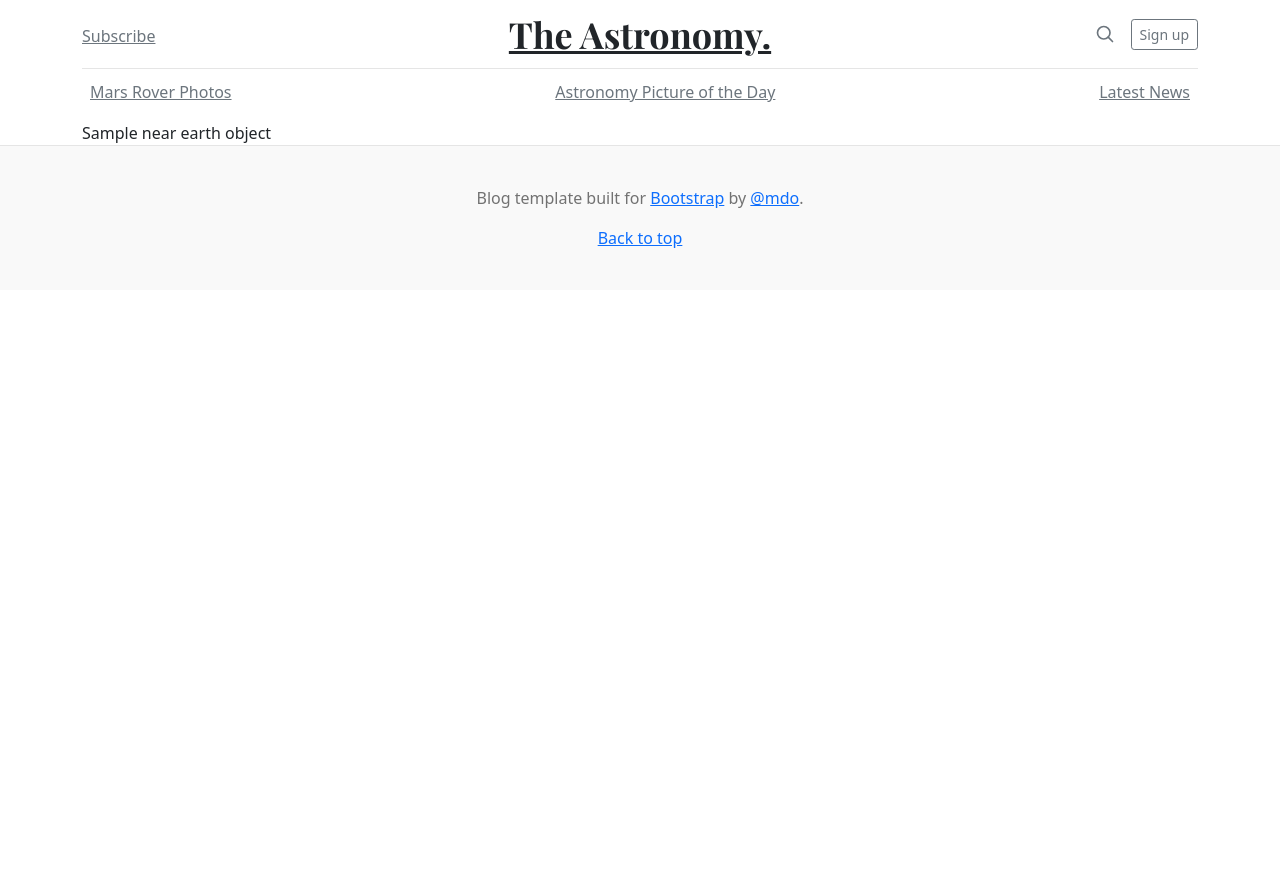
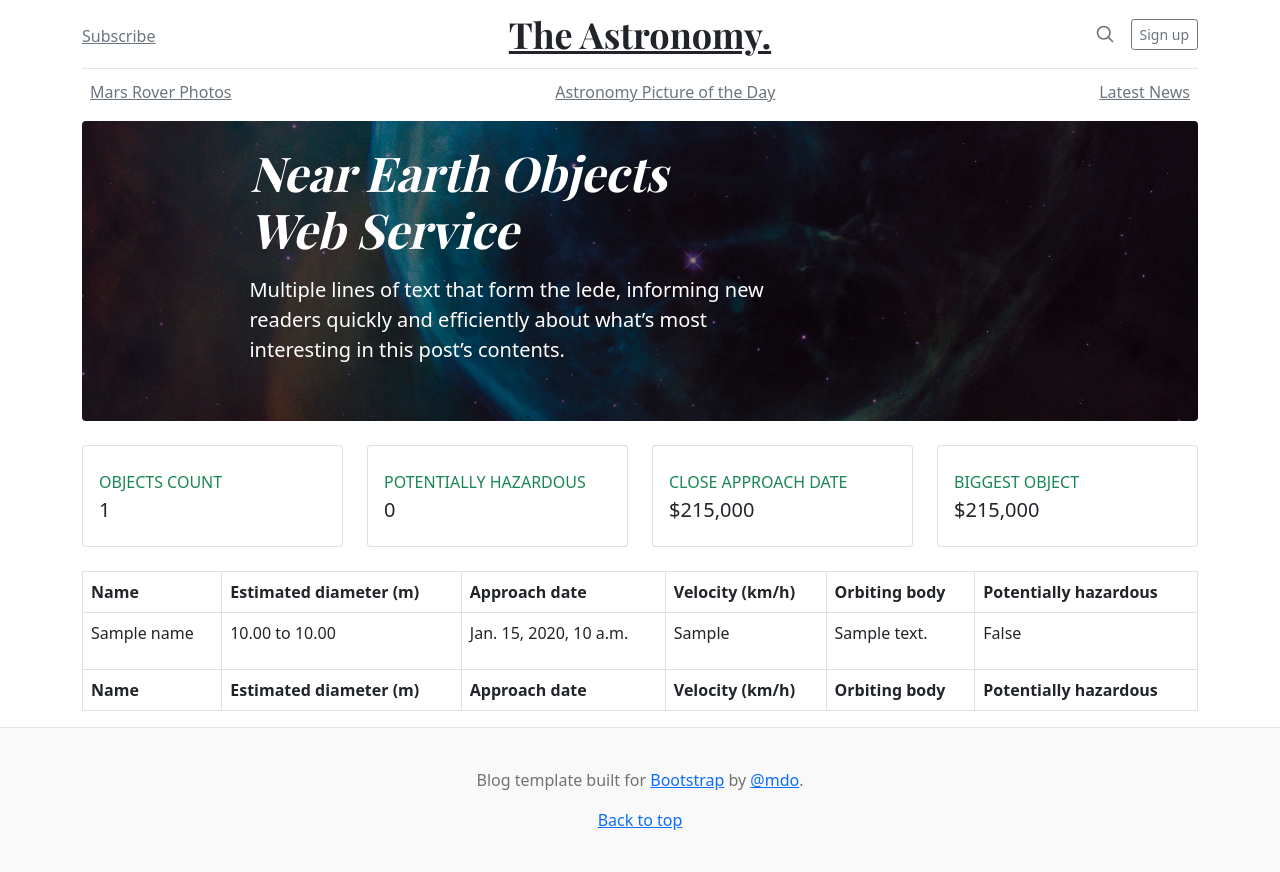
Before and after one commit to ChristianNagata/astronomy_site, a Django app: page /neows/ in a window 1280 px wide. Before the commit the page ends 248 px from the top, so only its background shows below. Run offline with Django 4.2, Linux system fonts and the light colour scheme; a database or web service that is not in the repository returns one stand-in record (values such as "Sample title"); data that the repository does not hold is empty; some libraries are stand-ins or nearby versions.

Commit message:
esquematização na exibição de informações em neows.html, e criação de neows_general

```diff
--- a/nasaapi/apis.py
+++ b/nasaapi/apis.py
@@ -28,16 +28,34 @@
     def neows_api(self):
         """Near Earth Objects"""
 
-        today = datetime.today().strftime('%Y-%m-%d')
-        start_date = today
+        neows = requests.get(
+            f'https://api.nasa.gov/neo/rest/v1/feed?detailed=true&api_key={self.api_key}')
+        neows = neows.json()
+        near_objs = neows['near_earth_objects']
 
-        neows = requests.get(
-            f'https://api.nasa.gov/neo/rest/v1/feed?start_date={start_date}&api_key={self.api_key}')
-        neows = neows.json()
+        return near_objs
 
-        dates = neows['near_earth_objects']
+    def neows_general(self):
+        """Near Earth Objects count"""
 
-        return dates
+        info = self.neows_api()
+        dates = info.keys()
+
+        objects = []
+        for date in dates:
+            for obj in info[date]:
+                objects.append(obj)
+        objs_count = len(objects)
+
+        def byHazardous(e):
+            return e['is_potentially_hazardous_asteroid']
+        objects.sort(reverse=True, key=byHazardous)
+        haz_count = 0
+        for obj in objects:
+            if obj['is_potentially_hazardous_asteroid']:
+                haz_count += 1
+
+        return {'count': objs_count, 'haz_count': haz_count}
 
 
 class NewsAPI:
--- a/nasaapi/views.py
+++ b/nasaapi/views.py
@@ -7,13 +7,15 @@
     """Página inicial"""
 
     info = NasaAPI()
-    info = info.apod_api()
+    apod = info.apod_api()
+    newos_general = info.neows_general()
 
     news = NewsAPI()
     news = news.news_api()
 
     context = {
-        'apod': info,
+        'apod': apod,
+        'objs_count': newos_general['count'],
         'news': news,
         'page_info': {
             'name': 'Home',
@@ -90,18 +92,29 @@
     """NeoWs (Near Earth Object Web Service)"""
 
     info = NasaAPI()
-    info = info.neows_api()
+    info_api = info.neows_api()
+    dates = info_api.keys()
 
-    # Reorganizando json
     objects = []
-    for key, value in info.items():
-        objects.append(value)
+    for date in dates:
+        for obj in info_api[date]:
+            objects.append(obj)
+
+    # Ordenando a lista por periculosidade
+    def byHazardous(e):
+        return e['is_potentially_hazardous_asteroid']
+    objects.sort(reverse=True, key=byHazardous)
+
+    # Objects count
+    newos_general = info.neows_general()
 
     context = {
         'objects': objects,
+        'count': newos_general['count'],
+        'haz_count': newos_general['haz_count'],
         'page_info': {
-            'name': 'Mars Rover Photo',
-            'title': 'Mars Rover Photo',
+            'name': 'NeoWs',
+            'title': 'Near Earth Objects Web Service',
             'description': 'Multiple lines of text that form the lede, informing new readers quickly and efficiently about what’s most interesting in this post’s contents.'
         }
     }
--- a/templates/index.html
+++ b/templates/index.html
@@ -48,8 +48,8 @@
     <div class="row g-0 border rounded overflow-hidden flex-md-row mb-4 shadow-sm h-md-250 position-relative">
       <div class="col-md-8 p-4 d-flex flex-column position-static">
         <strong class="d-inline-block mb-2 text-success">NeoWs</strong>
-        <h3 class="mb-0">Near Earth Object Web Service</h3>
-        <div class="mb-1 text-muted"></div>
+        <h3 class="mb-0">Near Earth Objects Web Service</h3>
+        <div class="mb-1 text-muted">Objects count: {{ objs_count }}</div>
         <p class="mb-auto">NeoWs (Near Earth Object Web Service) is a RESTful web service for near earth Asteroid information.</p>
         <a href="{% url 'neows' %}" class="stretched-link">Continue reading</a>
       </div>
--- a/templates/neows.html
+++ b/templates/neows.html
@@ -3,11 +3,135 @@
 
 
 {% block content %}
+    <div class="row">
+        <div class="col-xl-3 col-md-6 mb-4">
+            <div class="card border-left-success h-100 py-2">
+                <div class="card-body">
+                    <div class="row no-gutters align-items-center">
+                        <div class="col mr-2">
+                            <div class="text-xs font-weight-bold text-success text-uppercase mb-1">
+                                Objects count</div>
+                            <div class="h5 mb-0 font-weight-bold text-gray-800">{{ count }}</div>
+                        </div>
+                        <div class="col-auto">
+                            <i class="fas fa-dollar-sign fa-2x text-gray-300"></i>
+                        </div>
+                    </div>
+                </div>
+            </div>
+        </div>
+        <div class="col-xl-3 col-md-6 mb-4">
+            <div class="card border-left-success h-100 py-2">
+                <div class="card-body">
+                    <div class="row no-gutters align-items-center">
+                        <div class="col mr-2">
+                            <div class="text-xs font-weight-bold text-success text-uppercase mb-1">
+                                Potentially hazardous</div>
+                            <div class="h5 mb-0 font-weight-bold text-gray-800">{{ haz_count }}</div>
+                        </div>
+                        <div class="col-auto">
+                            <i class="fas fa-dollar-sign fa-2x text-gray-300"></i>
+                        </div>
+                    </div>
+                </div>
+            </div>
+        </div>
+        <div class="col-xl-3 col-md-6 mb-4">
+            <div class="card border-left-success h-100 py-2">
+                <div class="card-body">
+                    <div class="row no-gutters align-items-center">
+                        <div class="col mr-2">
+                            <div class="text-xs font-weight-bold text-success text-uppercase mb-1">
+                                Close approach date</div>
+                            <div class="h5 mb-0 font-weight-bold text-gray-800">$215,000</div>
+                        </div>
+                        <div class="col-auto">
+                            <i class="fas fa-dollar-sign fa-2x text-gray-300"></i>
+                        </div>
+                    </div>
+                </div>
+            </div>
+        </div>
+        <div class="col-xl-3 col-md-6 mb-4">
+            <div class="card border-left-success h-100 py-2">
+                <div class="card-body">
+                    <div class="row no-gutters align-items-center">
+                        <div class="col mr-2">
+                            <div class="text-xs font-weight-bold text-success text-uppercase mb-1">
+                                Biggest object</div>
+                            <div class="h5 mb-0 font-weight-bold text-gray-800">$215,000</div>
+                        </div>
+                        <div class="col-auto">
+                            <i class="fas fa-dollar-sign fa-2x text-gray-300"></i>
+                        </div>
+                    </div>
+                </div>
+            </div>
+        </div>
+    </div>
+
+    <!-- DataTales -->
+
+    <div class="table-responsive">
+        <table class="table table-bordered" id="dataTable" width="100%" cellspacing="0">
+            <thead>
+                <tr>
+                    <th>Name</th>
+                    <th>Estimated diameter (m)</th>
+                    <th>Approach date</th>
+                    <th>Velocity (km/h)</th>
+                    <th>Orbiting body</th>
+                    <th>Potentially hazardous</th>
+                </tr>
+            </thead>
+            <tfoot>
+                <tr>
+                    <th>Name</th>
+                    <th>Estimated diameter (m)</th>
+                    <th>Approach date</th>
+                    <th>Velocity (km/h)</th>
+                    <th>Orbiting body</th>
+                    <th>Potentially hazardous</th>
+                </tr>
+            </tfoot>
+            <tbody>
+                {% for obj in objects %}
+                    <tr>
+                        <td>{{ obj.name }}</td>
+                        <td>
+                            {{ obj.estimated_diameter.meters.estimated_diameter_min|stringformat:".2f" }} to
+                            {{ obj.estimated_diameter.meters.estimated_diameter_max|stringformat:".2f" }}
+                        </td>
+                        <td>
+                            {% for data in obj.close_approach_data %}
+                                {{ data.close_approach_date_full }}
+                            {% endfor %}
+                        </td>
+                        <td>
+                            {% for data in obj.close_approach_data %}
+                                {{ data.relative_velocity.kilometers_per_hour }}
+                            {% endfor %}
+                        </td>
+                        <td>
+                            {% for data in obj.close_approach_data %}
+                                {{ data.orbiting_body }}
+                            {% endfor %}
+                        </td>
+                        <td>
+                            {% if obj.is_potentially_hazardous_asteroid %}
+                                <p>True <span class="badge bg-warning rounded-pill">!</span></p>
+                            {% else %}
+                                <p>False</p>
+                            {% endif %}
+                        </td>
+                    </tr>
+                {% endfor %}
+            </tbody>
+        </table>
+    </div>
 
 
-    {% for obj in objects %}
-        {{ obj }}
-    {% endfor %}
+
 
 
 {% endblock content %}
```
